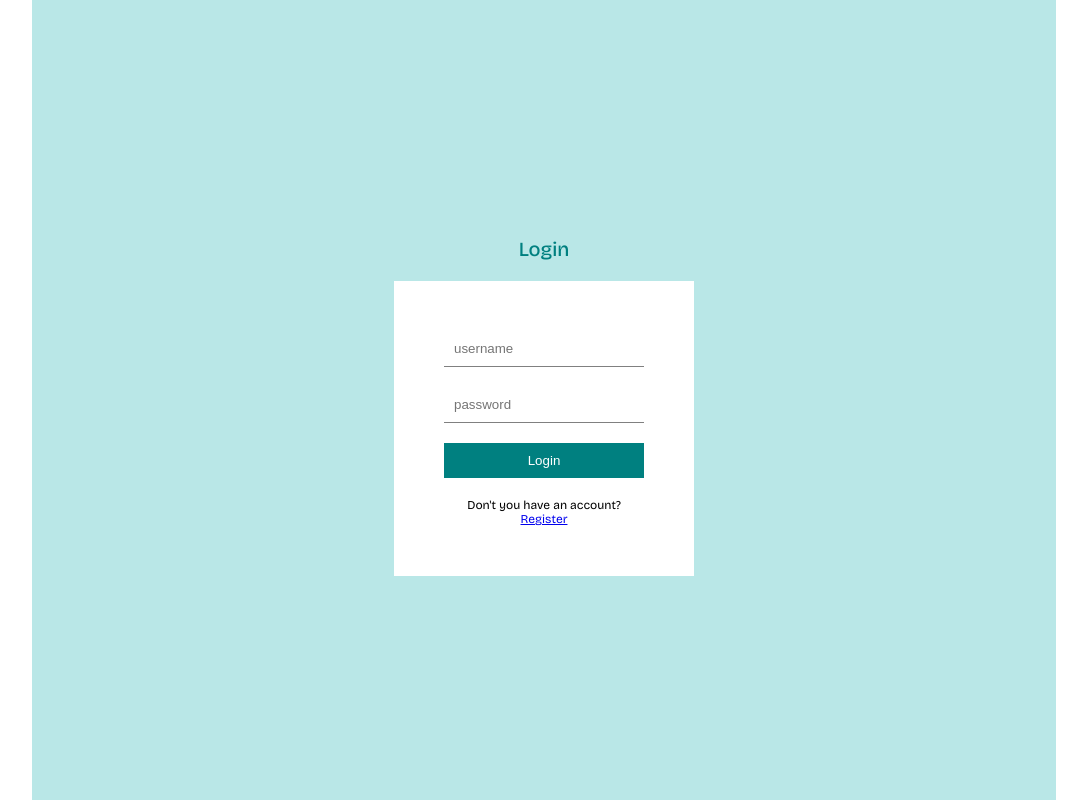
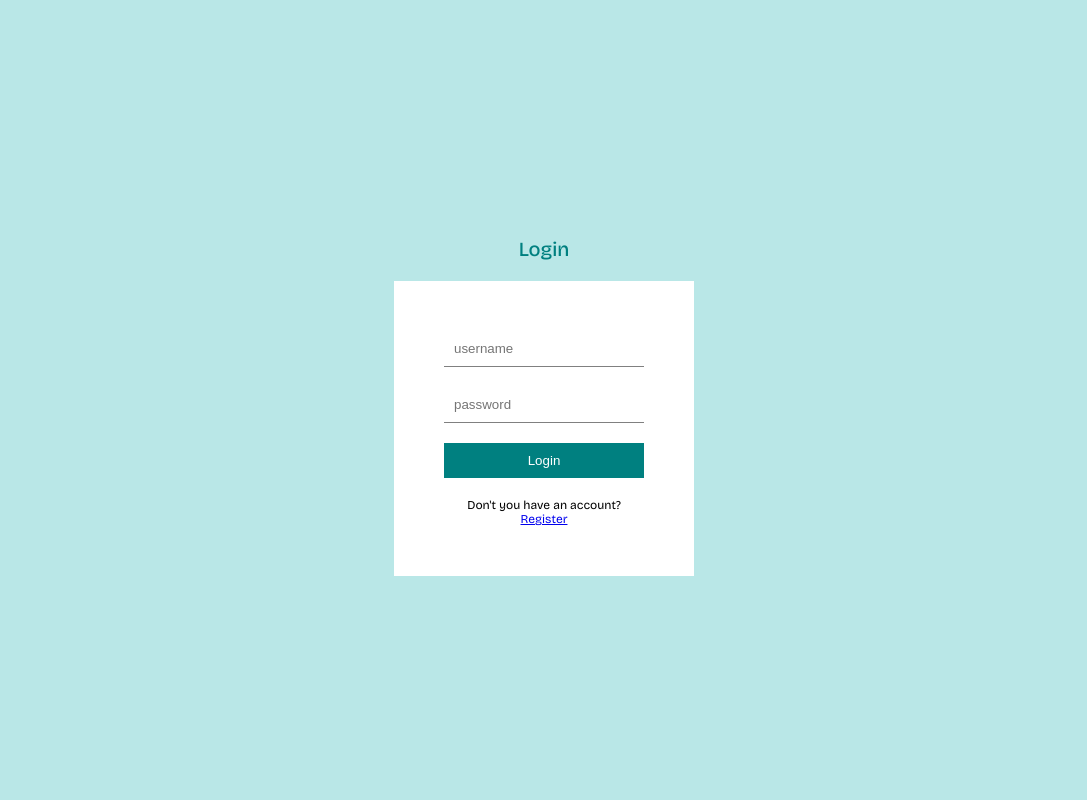
Before and after one commit to Ashermuzic/my_blog_app, a React (Create React App) app in the folder client/: page /login in a window 1280 px wide. Shown: the whole page, without its empty margins (96-1183 px from the left). Built offline with nearby package versions, Linux system fonts and the light colour scheme.

Commit message:
fixed login design

```diff
--- a/client/src/style.css
+++ b/client/src/style.css
@@ -16,10 +16,13 @@ body {
   color: inherit;
 }
 .app .container .auth {
+  position: absolute;
+  left: 0;
   display: flex;
   flex-direction: column;
   align-items: center;
   justify-content: center;
+  width: 100%;
   height: 100vh;
   background-color: #b9e7e7;
 }
--- a/client/src/style.scss
+++ b/client/src/style.scss
@@ -19,10 +19,13 @@ body {
     //LOGIN & REGISTER
 
     .auth {
+      position: absolute;
+      left: 0;
       display: flex;
       flex-direction: column;
       align-items: center;
       justify-content: center;
+      width: 100%;
       height: 100vh;
       background-color: $lightGreen;
 
```
Also changed, not shown: 1 other file (tests, documents, lock files or other folders).
